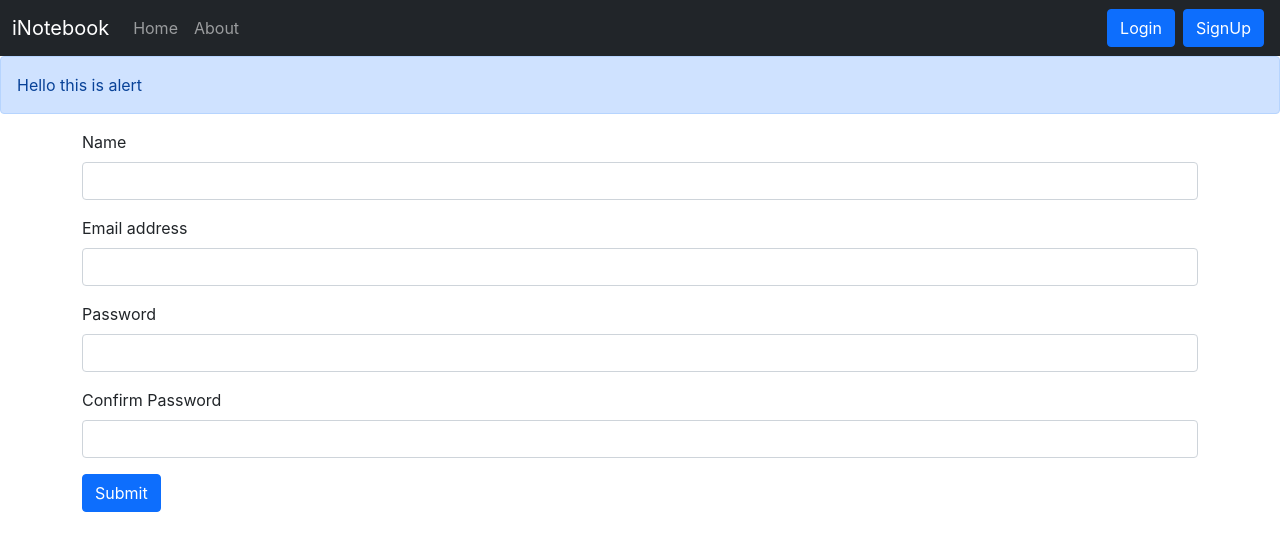
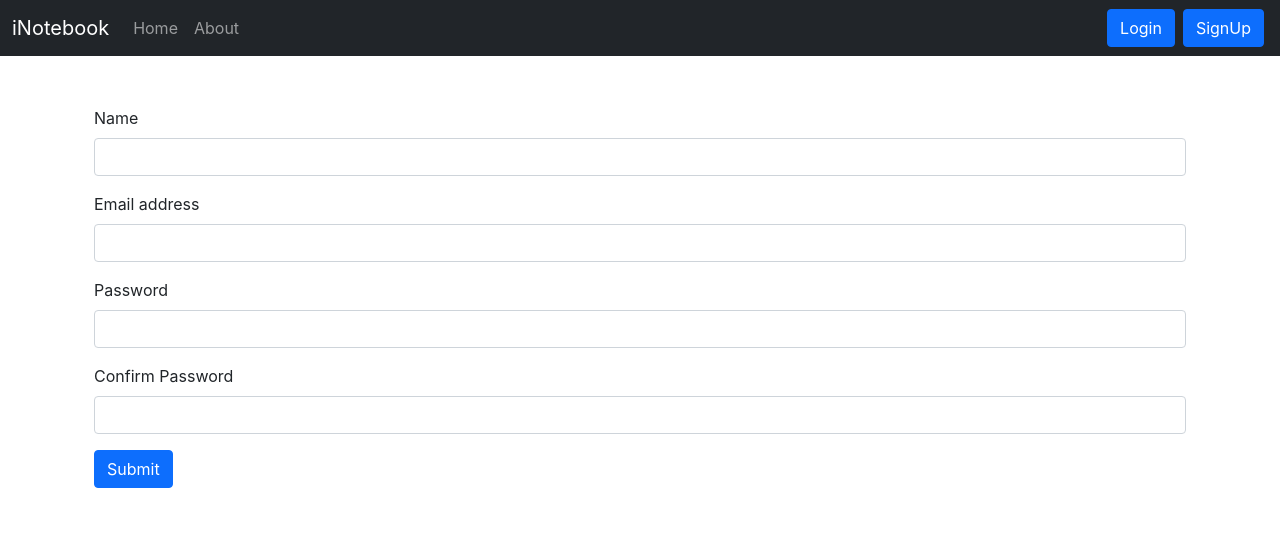
Before and after one commit to AshiwalKaran/iNotebook, a React (Create React App) app: page /signup in a window 1280 px wide. Shown: the top 550 px of the page. Built offline with nearby package versions, Linux system fonts and the light colour scheme.

Commit message:
23rd-->Adding alerts to Login,signup,addNote,deleteNote,updateNote

```diff
--- a/src/App.js
+++ b/src/App.js
@@ -12,21 +12,36 @@ import NoteState from './context/notes/NoteState';
 import Alert from './components/Alert';
 import Login from './components/Login';
 import Signup from './components/Signup';
+import { useState } from 'react';
 
 function App() {
+
+  const [alert,setAlert]=useState(null);
+  const showAlert=(message,type)=>{
+    setAlert({
+      msg:message,
+      type:type
+    })
+    setTimeout(()=>{
+      setAlert(null);
+    },1500)
+  }
+
   return (
     <>
     {/* we have to put all the components that we want to add in NoteState */}
       <NoteState>
         <Router>
           <Navbar />
-          <Alert message="Hello this is alert"/>
+          <Alert alert={alert}/>
+          <div className="container">
           <Routes>
-            <Route exact path='/' element={<Home />}></Route>
+            <Route exact path='/' element={<Home showAlert={showAlert}/>}></Route>
             <Route exact path='/about' element={<About />}></Route>
-            <Route exact path='/login' element={<Login/>}></Route>
-            <Route exact path='/signup' element={<Signup/>}></Route>
+            <Route exact path='/login' element={<Login showAlert={showAlert}/>}></Route>
+            <Route exact path='/signup' element={<Signup showAlert={showAlert}/>}></Route>
           </Routes>
+          </div>
         </Router>
       </NoteState>
     </>
--- a/src/components/AddNote.js
+++ b/src/components/AddNote.js
@@ -1,7 +1,7 @@
 import React, { useContext, useState } from 'react';
 import noteContext from '../context/notes/noteContext';
 
-const AddNote = () => {
+const AddNote = (props) => {
   const context=useContext(noteContext);
   const {addNote}=context;
 
@@ -14,6 +14,7 @@ const AddNote = () => {
   const handleClick=(event)=>{
     // event.preventDefault(); //to prevent the form to reload
     addNote(note.title,note.description,note.tag);
+    props.showAlert('Note added successfully','success');
   }
 
   //Onchange function -->The onchange event occurs when the value of an element has been changed.Onchange allows us to write in the inputs.
--- a/src/components/Alert.js
+++ b/src/components/Alert.js
@@ -1,10 +1,19 @@
-import React from 'react'
+import React from 'react';
 
 const Alert = (props) => {
+    const capitalize=(word)=>{
+        if(word==='danger'){
+            word="error";
+        }
+        const lower=word.toLowerCase();
+        return lower.charAt(0).toUpperCase()+lower.slice(1);
+    }
     return (
         <div>
-            <div className="alert alert-primary" role="alert">
-                {props.message}
+            <div style={{height:'50px'}}>
+                {props.alert && <div className={`alert alert-${props.alert.type} alert-dismissible fade show`}>
+                    <strong>{capitalize(props.alert.type)}</strong>:{props.alert.msg}
+                </div>}
             </div>
         </div>
     )
--- a/src/components/Home.js
+++ b/src/components/Home.js
@@ -1,14 +1,14 @@
 import React from 'react';
 import Notes from './Notes';
 
-const Home = () => {
+const Home = (props) => {
 
     // const context = useContext(noteContext)
     // const { notes, setNotes } = context;
 
     return (
         <div className='container my-3'>
-            <Notes/>
+            <Notes showAlert={props.showAlert}/>
         </div>
     )
 }
--- a/src/components/Login.js
+++ b/src/components/Login.js
@@ -1,7 +1,7 @@
 import React, { useState } from 'react';
 import { useNavigate } from 'react-router-dom';
 
-const Login = () => {
+const Login = (props) => {
 
   //Navigate Hook to redirect
   let navigate = useNavigate();
@@ -23,11 +23,12 @@ const Login = () => {
 
     if (json.success) {
       //Save the authtoken and redirect
+      props.showAlert('Logged in Successfully','success');
       localStorage.setItem('token', json.authtoken);
       navigate('/');
     }
     else {
-
+      props.showAlert('Invalid Credentials','danger');
     }
   }
   const onChange = (event) => {
--- a/src/components/Noteitem.js
+++ b/src/components/Noteitem.js
@@ -4,7 +4,7 @@ import noteContext from '../context/notes/noteContext';
 const Noteitem = (props) => {
     const { note ,updateNote} = props;
     const context=useContext(noteContext);
-    const {deleteNote,editNote}=context;
+    const {deleteNote}=context;
     return (
         <div className='col-md-3'>
             <div className="card">
@@ -12,7 +12,7 @@ const Noteitem = (props) => {
                     <div className="d-flex align-items-center">
                         <h5 className="card-title">{note.title}</h5>
                         <i className="fa-regular fa-pen-to-square mx-2" onClick={()=>{updateNote(note)}}></i>
-                        <i className="fa-solid fa-trash-can mx-2" onClick={()=>{deleteNote(note._id)}}></i>
+                        <i className="fa-solid fa-trash-can mx-2" onClick={()=>{deleteNote(note._id);props.showAlert('Deleted successfully','success')}}></i>
                     </div>
                     <p className="card-text">{note.description}</p>
                 </div>
--- a/src/components/Notes.js
+++ b/src/components/Notes.js
@@ -3,7 +3,7 @@ import noteContext from '../context/notes/noteContext';
 import Noteitem from './Noteitem';
 import AddNote from './AddNote';
 
-const Notes = () => {
+const Notes = (props) => {
   const context = useContext(noteContext);
   const { notes, getNotes, editNote } = context;
 
@@ -31,6 +31,7 @@ const Notes = () => {
 
     //Calling the editNote function to update the note in the backend
     editNote(editedNote.id, editedNote.editedTitle, editedNote.editedDescription, editedNote.editedTag);
+    props.showAlert("Updated Successfully.","success")
   }
 
   const onChange = (event) => {
@@ -39,7 +40,7 @@ const Notes = () => {
 
   return (
     <>
-      <AddNote />
+      <AddNote showAlert={props.showAlert} />
       {/* <!-- Button trigger modal --> */}
       <button ref={ref} type="button" className="btn btn-primary d-none" data-bs-toggle="modal" data-bs-target="#exampleModal">
         Launch demo modal
@@ -83,7 +84,7 @@ const Notes = () => {
           {notes.length===0 && 'No notes to display'}
         </div>
         {notes.map((note) => {
-          return <Noteitem note={note} key={note._id} updateNote={updateNote} />
+          return <Noteitem showAlert={props.showAlert} note={note} key={note._id} updateNote={updateNote} />
         })}
       </div>
     </>
--- a/src/components/Signup.js
+++ b/src/components/Signup.js
@@ -1,7 +1,7 @@
 import React,{useState} from 'react'
 import { useNavigate } from 'react-router-dom';
 
-const Signup = () => {
+const Signup = (props) => {
 
   const [credentials,setCredentials]=useState({name:'',email:'',password:'',cpassword:''});
 
@@ -18,14 +18,15 @@ const Signup = () => {
       body: JSON.stringify({name:credentials.name, email: credentials.email, password: credentials.password })
     });
     const json=await response.json();
-    console.log(json);
-    if(json.success){
+    console.log(json.success);
+    if(json.success===true){
       //Save the authtoken and redirect
-      // console.log(json);
+      localStorage.setItem('token',json.authtoken);
+      props.showAlert('Account Created Successfully','success');
       navigate('/');
     }
-    else{
-
+    else if(json.success===false){
+      props.showAlert('Invalid Credentials','danger');
     }
   }
 
@@ -38,11 +39,11 @@ const Signup = () => {
       <form onSubmit={handleSubmit}>
       <div className="mb-3">
           <label htmlFor="name" className="form-label">Name</label>
-          <input type="text" value={credentials.name} name="name" className="form-control" id="name" aria-describedby="emailHelp" onChange={onChange} minLength={3} required/>
+          <input type="text" value={credentials.name} name="name" className="form-control" id="name" aria-describedby="emailHelp" onChange={onChange} />
         </div>
         <div className="mb-3">
           <label htmlFor="email" className="form-label">Email address</label>
-          <input type="email" value={credentials.email} name="email" className="form-control" id="email" aria-describedby="emailHelp" onChange={onChange} required/>
+          <input type="email" value={credentials.email} name="email" className="form-control" id="email" aria-describedby="emailHelp" onChange={onChange}/>
         </div>
         <div className="mb-3">
           <label htmlFor="password" className="form-label">Password</label>
```
Also changed, not shown: 1 other file (tests, documents, lock files or other folders).
